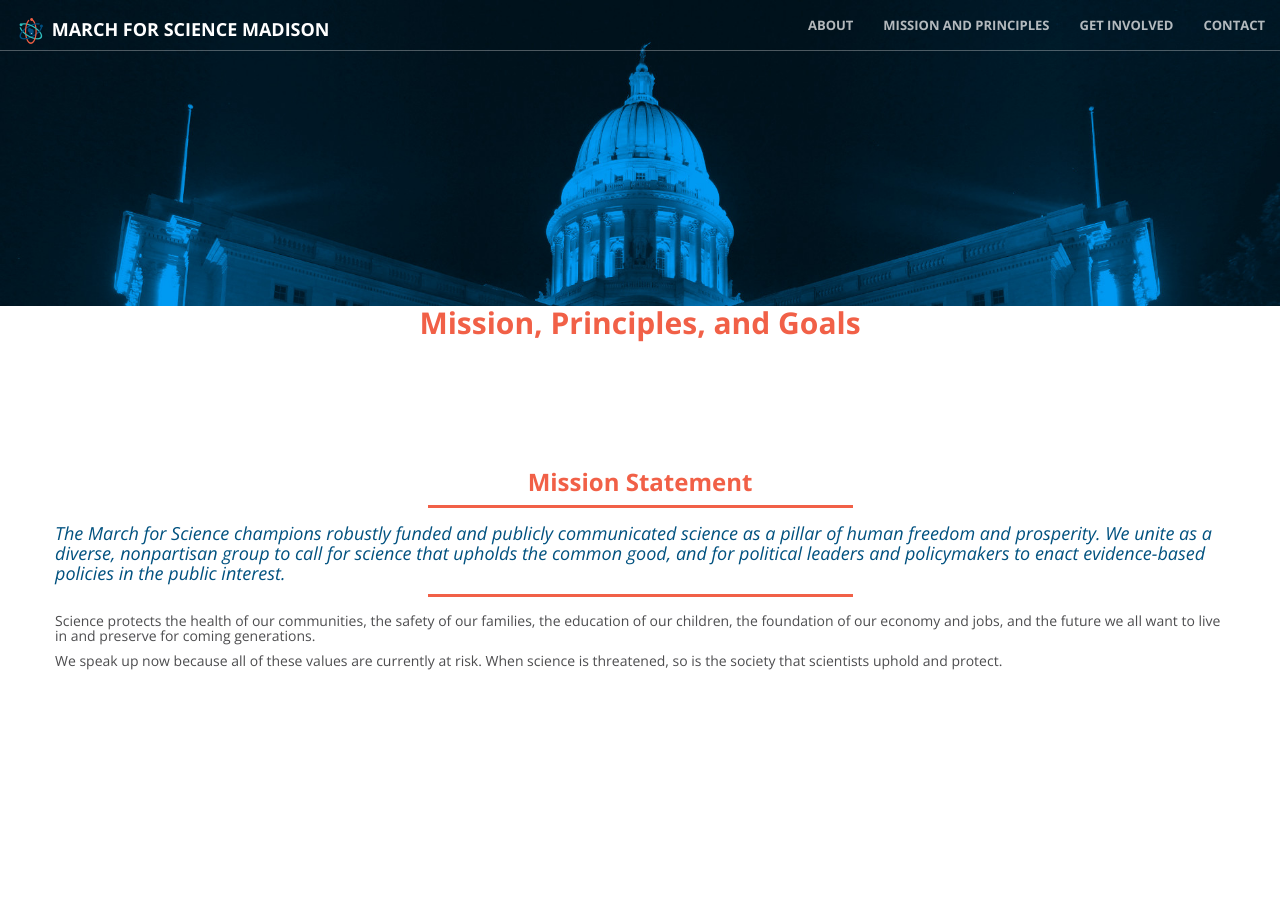
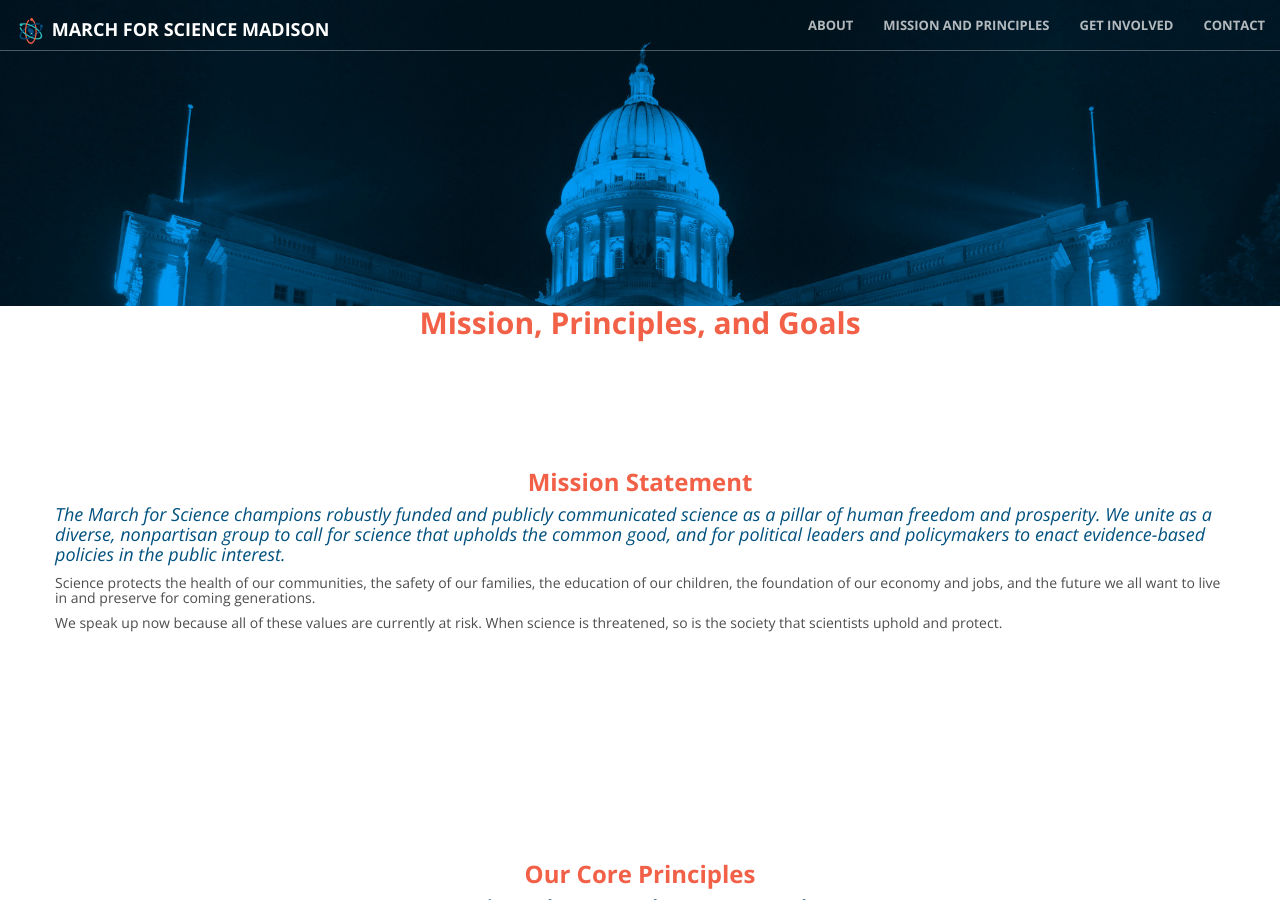
Before and after one commit to ScienceMarchMadison/m4smadison.github.io, a Jekyll site: the page built from mission.html, in a window 1280 px wide and 900 px high. Built offline with Jekyll 4.4.1, drawn with Linux system fonts in a browser that asks for light colours; comment, search, counter and statistics services are not loaded.

Commit message:
Update mission_principles_goals.html

```diff
--- a/_includes/mission_principles_goals.html
+++ b/_includes/mission_principles_goals.html
@@ -7,13 +7,13 @@
     <section id="mission">
         <div class="row">
                 <h3 style="color:#f16047; font-weight: bold" class="text-center">Mission Statement</h3>
-                <span style="background-color: #f16047;height:3px;width:calc(50% -
-    160px);margin:auto;display:block;margin-bottom:16px"></span>
+                <!--<span style="background-color: #f16047;height:3px;width:calc(50% -
+    160px);margin:auto;display:block;margin-bottom:16px"></span> -->
                 <h4 style="color:#00517f;font-style: italic">
     The March for Science champions robustly funded and publicly communicated science as a pillar of human freedom and prosperity. We unite as a diverse, nonpartisan group to call for science that upholds the common good, and for political leaders and policymakers to enact evidence-based policies in the public interest.
                 </h4>
-                <span style="background-color: #f16047;height:3px;width:calc(50% -
-    160px);margin:auto;display:block;margin-bottom:16px"></span>
+                <!--<span style="background-color: #f16047;height:3px;width:calc(50% -
+    160px);margin:auto;display:block;margin-bottom:16px"></span> -->
                 <h5 class="text-faded" style="color:#4d4d4f">
     Science protects the health of our communities, the safety of our families, the education of our children, the foundation of our economy and jobs, and the future we all want to live in and preserve for coming generations.
                 </h5>
```
